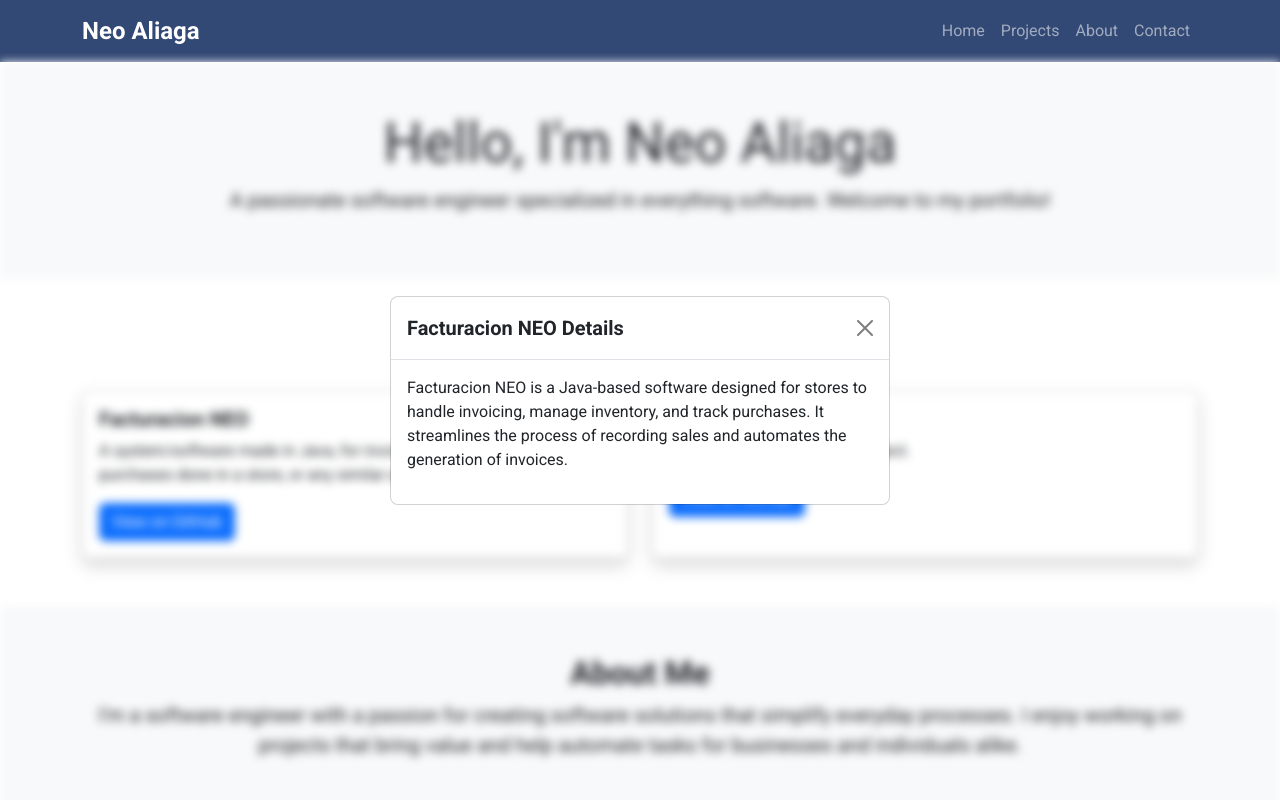
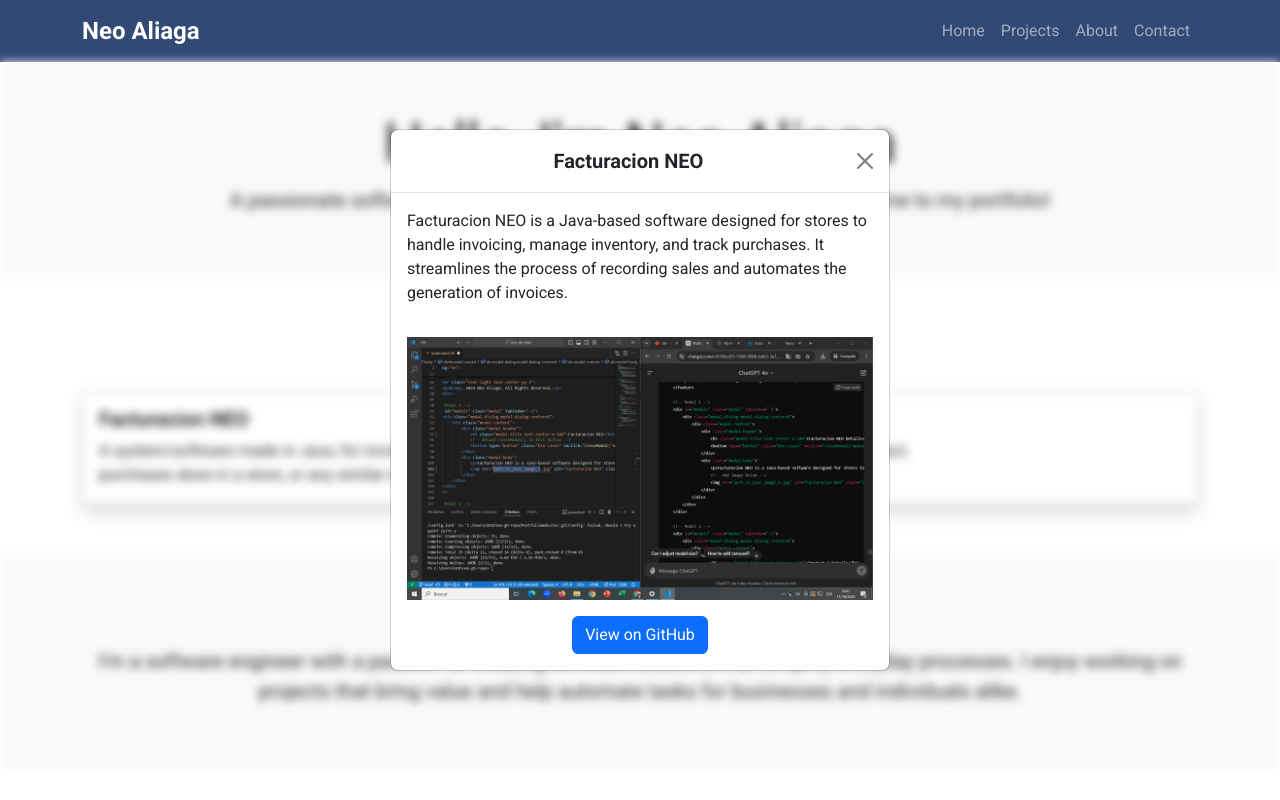
Before and after one commit to Neoar2000/PortfolioWebsite, a plain HTML site: page index.html in a window 1280 px wide. Both pictures are taken after a click on the element 355 px from the left and 473 px from the top of the page. Shown: the top 800 px of the page. Drawn offline with nearby package versions, Linux system fonts and the light colour scheme.

Commit message:
Progress made

```diff
--- a/index.html
+++ b/index.html
@@ -47,7 +47,6 @@
                             <div class="card-body">
                                 <h5 class="card-title">Facturacion NEO</h5>
                                 <p class="card-text">A system/software made in Java, for invoicing and registry of all purchases done in a store, or any similar establishment.</p>
-                                <a href="https://github.com/Neoar2000/SIS_Facturacion" class="btn btn-primary" target="_blank" onclick="event.stopPropagation()">View on GitHub</a>
                             </div>
                         </div>
                     </div>
@@ -56,7 +55,6 @@
                             <div class="card-body">
                                 <h5 class="card-title">Project 2</h5>
                                 <p class="card-text">A brief description of your project.</p>
-                                <a href="#" class="btn btn-primary" onclick="event.stopPropagation()">View on GitHub</a>
                             </div>
                         </div>
                     </div>
@@ -92,12 +90,16 @@
         <div class="modal-dialog modal-dialog-centered">
             <div class="modal-content">
                 <div class="modal-header">
-                    <h5 class="modal-title">Facturacion NEO Details</h5>
+                    <h5 class="modal-title text-center w-100">Facturacion NEO</h5>
                     <!-- Attach closeModal() to this button -->
                     <button type="button" class="btn-close" onclick="closeModal('modal1')" aria-label="Close"></button>
                 </div>
                 <div class="modal-body">
                     <p>Facturacion NEO is a Java-based software designed for stores to handle invoicing, manage inventory, and track purchases. It streamlines the process of recording sales and automates the generation of invoices.</p>
+                    <img src="img/test.png" alt="Facturacion NEO" class="img-fluid mt-3">
+                    <div class="d-flex justify-content-center mt-3">
+                        <a href="https://github.com/Neoar2000/SIS_Facturacion" class="btn btn-primary" target="_blank">View on GitHub</a>
+                    </div>
                 </div>
             </div>
         </div>
@@ -108,12 +110,16 @@
         <div class="modal-dialog modal-dialog-centered">
             <div class="modal-content">
                 <div class="modal-header">
-                    <h5 class="modal-title">Project 2 Details</h5>
+                    <h5 class="modal-title text-center w-100">Project 2 Details</h5>
                     <!-- Attach closeModal() to this button -->
                     <button type="button" class="btn-close" onclick="closeModal('modal2')" aria-label="Close"></button>
                 </div>
                 <div class="modal-body">
                     <p>More detailed information about Project 2...</p>
+                    <img src="img/test.png" alt="Facturacion NEO" class="img-fluid mt-3">
+                    <div class="d-flex justify-content-center mt-3">
+                        <a href="https://github.com/Neoar2000/SIS_Facturacion" class="btn btn-primary" target="_blank">View on GitHub</a>
+                    </div>
                 </div>
             </div>
         </div>
```
Also changed, not shown: img/test.png (added).
